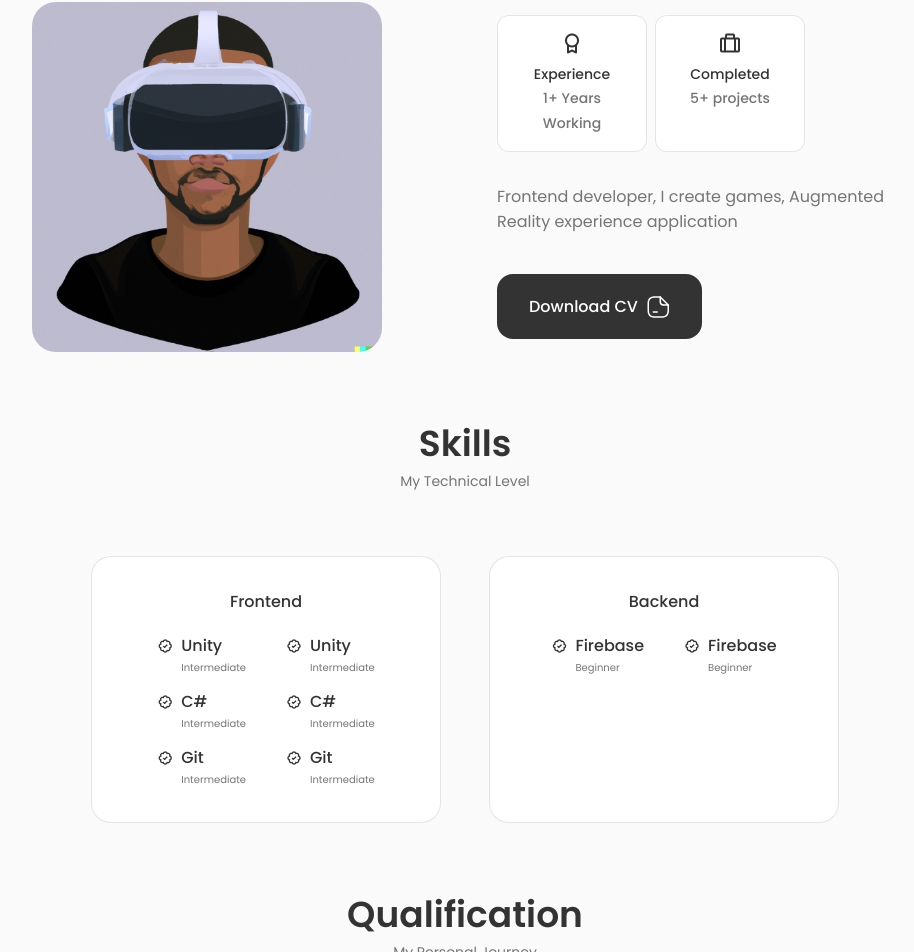
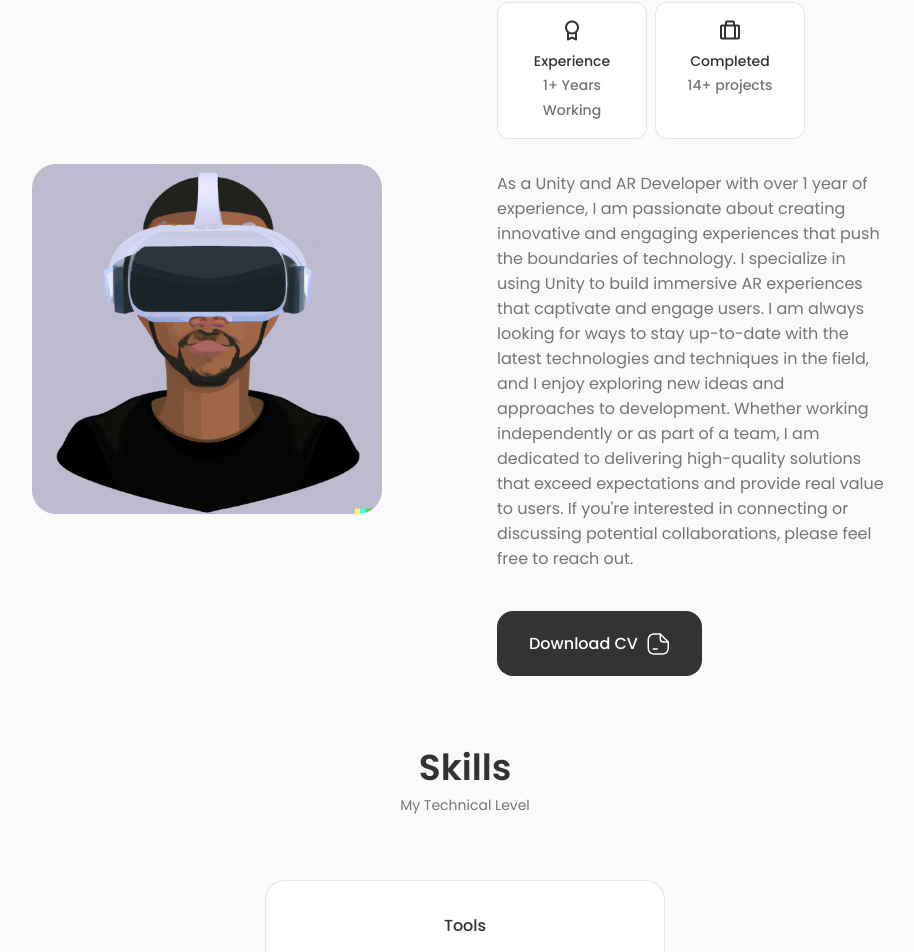
Before and after one commit to koushik22roy/portfolio, a React (Create React App) app: page / in a window 1280 px wide. Shown: the part 1033-1985 px from the top of the page, without its empty margins (175-1089 px from the left). Built offline with nearby package versions, Linux system fonts and the light colour scheme.

Commit message:
added information and make few changes

```diff
--- a/src/App.js
+++ b/src/App.js
@@ -20,8 +20,8 @@ const App = () => {
         <About />
         <Skills />
         {/* <Services /> */}
-        <Qualification />
-        <Work/>
+        {/* <Qualification /> */}
+        {/* <Work/> */}
         <Contact />
       </main>
         <Footer />
--- a/src/components/about/About.jsx
+++ b/src/components/about/About.jsx
@@ -1,9 +1,8 @@
-import React from 'react';
+import React from "react";
 import "./about.css";
-import AboutImg from '../../assets/profile.png';
-import CV from '../../assets/John-Cv.pdf';
-import Info from './Info';
-
+import AboutImg from "../../assets/profile.png";
+import CV from "../../assets/KoushikRoy.pdf";
+import Info from "./Info";
 
 function About() {
   return (
@@ -14,13 +13,25 @@ function About() {
       <div className="about__container container grid">
         <img src={AboutImg} alt="" className="about__img" />
 
-        <div className='about__data'>
+        <div className="about__data">
           <Info />
 
           <p className="about__description">
-            Frontend developer, I create games, Augmented Reality experience application</p>
+            As a Unity and AR Developer with over 1 year of experience, I am
+            passionate about creating innovative and engaging experiences that
+            push the boundaries of technology. I specialize in using Unity to
+            build immersive AR experiences that captivate and engage users. I am
+            always looking for ways to stay up-to-date with the latest
+            technologies and techniques in the field, and I enjoy exploring new
+            ideas and approaches to development. Whether working independently
+            or as part of a team, I am dedicated to delivering high-quality
+            solutions that exceed expectations and provide real value to users.
+            If you're interested in connecting or discussing potential
+            collaborations, please feel free to reach out.
+          </p>
 
-          <a download="" href={CV} className="button button--flex">Download CV
+          <a download="" href={CV} className="button button--flex">
+            Download CV
             <svg
               class="button__icon"
               xmlns="http://www.w3.org/2000/svg"
@@ -50,7 +61,7 @@ function About() {
         </div>
       </div>
     </section>
-  )
+  );
 }
 
-export default About
+export default About;
--- a/src/components/about/Info.jsx
+++ b/src/components/about/Info.jsx
@@ -12,7 +12,7 @@ function Info() {
             <div className="about__box">
                 <i class='bx bx-briefcase-alt about__icon' ></i>
                 <h3 className="about__title">Completed</h3>
-                <span className="about__title">5+ projects</span>
+                <span className="about__title">14+ projects</span>
             </div>
         </div>
     )
--- a/src/components/contact/Contact.jsx
+++ b/src/components/contact/Contact.jsx
@@ -27,7 +27,7 @@ function Contact() {
                             <i className="bx bx-mail-send contact__card-icon"></i>
 
                             <h3 className="contact__card-title">Email</h3>
-                            <span className="contact__card-data">user@gmail.com</span>
+                            <span className="contact__card-data">koushik22work@gmail.com</span>
 
                             <a href="koushik22work@gmail.com" className="contact__button">
                                 Write Me <i className="bx bx-right-arrow-alt contact__button-icon"></i>
--- a/src/components/footer/Footer.jsx
+++ b/src/components/footer/Footer.jsx
@@ -23,9 +23,9 @@ const Footer = () => {
 
         <div className="footer__social">
           <a href="https://www.linkedin.com/in/koushik22roy/" className="footer__social-link" target='_blank'><i class="bx bxl-linkedin"></i></a>
-          <a href="https://github.com/" className="footer__social-link" target='_blank'><i class="bx bxl-github"></i></a>
+          <a href="https://github.com/koushik22ro" className="footer__social-link" target='_blank'><i class="bx bxl-github"></i></a>
           <a href="https://www.instagram.com/gama16r/" className="footer__social-link" target='_blank'><i class="bx bxl-instagram"></i></a>
-          <a href="https://www.youtube.com/channel/UC5RZjjCN-meceDFWAaeefrw" className="footer__social-link" target='_blank'><i class="bx bxl-twitter"></i></a>
+          <a href="https://twitter.com/gama16r" className="footer__social-link" target='_blank'><i class="bx bxl-twitter"></i></a>
           <a href="https://www.youtube.com/channel/UC5RZjjCN-meceDFWAaeefrw" className="footer__social-link" target='_blank'><i class="bx bxl-youtube"></i></a>
         </div>
 
--- a/src/components/header/Header.jsx
+++ b/src/components/header/Header.jsx
@@ -59,13 +59,13 @@ const Header = () => {
                             </a>
                         </li> */}
 
-                        <li className="nav__item">
+                        {/* <li className="nav__item">
                             <a href="#portfolio"
                                 onClick={() => { setActiveNav("#portfolio") }}
                                 className={activeNav === "#portfolio" ? "nav__link active-link" : "nav__link"}>
                                 <i className="uil uil-scenery nav__icon"></i> Portfolio
                             </a>
-                        </li>
+                        </li> */}
 
                         <li className="nav__item">
                             <a href="#contact"
--- a/src/components/home/Data.jsx
+++ b/src/components/home/Data.jsx
@@ -55,7 +55,7 @@ const Data = () => {
                 </svg> */}
             </h1>
 
-            <h3 className="home__subtitle">Unity Developer</h3>
+            <h3 className="home__subtitle">Unity/AR Developer</h3>
 
             {/* <p className="home__description">I am Unity Developer from New Delhi</p> */}
             {/* <a href="#contact" className="button button--flex">
--- a/src/components/skills/Frontend.jsx
+++ b/src/components/skills/Frontend.jsx
@@ -3,7 +3,7 @@ import React from 'react'
 function Frontend() {
     return (
         <div className="skills__content">
-            <h3 className="skills__title">Frontend</h3>
+            <h3 className="skills__title">Tools</h3>
 
             <div className="skills__box">
                 <div className="skills__group">
@@ -37,7 +37,7 @@ function Frontend() {
                     <div className="skills__data">
                         <i class='bx bx-badge-check'></i>
                         <div>
-                            <h3 className="skills__name">Unity</h3>
+                            <h3 className="skills__name">Spark AR</h3>
                             <span className="skills__level">Intermediate</span>
                         </div>
                     </div>
@@ -45,7 +45,7 @@ function Frontend() {
                     <div className="skills__data">
                         <i class='bx bx-badge-check'></i>
                         <div>
-                            <h3 className="skills__name">C#</h3>
+                            <h3 className="skills__name">AR Foundation</h3>
                             <span className="skills__level">Intermediate</span>
                         </div>
                     </div>
@@ -53,7 +53,7 @@ function Frontend() {
                     <div className="skills__data">
                         <i class='bx bx-badge-check'></i>
                         <div>
-                            <h3 className="skills__name">Git</h3>
+                            <h3 className="skills__name">Vuforia</h3>
                             <span className="skills__level">Intermediate</span>
                         </div>
                     </div>
--- a/src/components/skills/Skills.jsx
+++ b/src/components/skills/Skills.jsx
@@ -11,7 +11,7 @@ function Skills() {
 
             <div className="skills__container container grid">
                 <Frontend />
-                <Backend />
+                {/* <Backend /> */}
             </div>
         </section>
     )
--- a/src/components/skills/skill.css
+++ b/src/components/skills/skill.css
@@ -50,6 +50,10 @@
     font-size: var(--tiny-font-size);
 }
 
+.skills__container{
+    display: flex;
+}
+
 @media screen and (max-width: 992px) {
     .skills__container {
         grid-template-columns: max-content;
```
Also changed, not shown: src/components/home/Socials.jsx (+5 -5 lines), 2 other files (tests, documents, lock files or other folders). Lines whose indentation alone changed are shown as unchanged.
